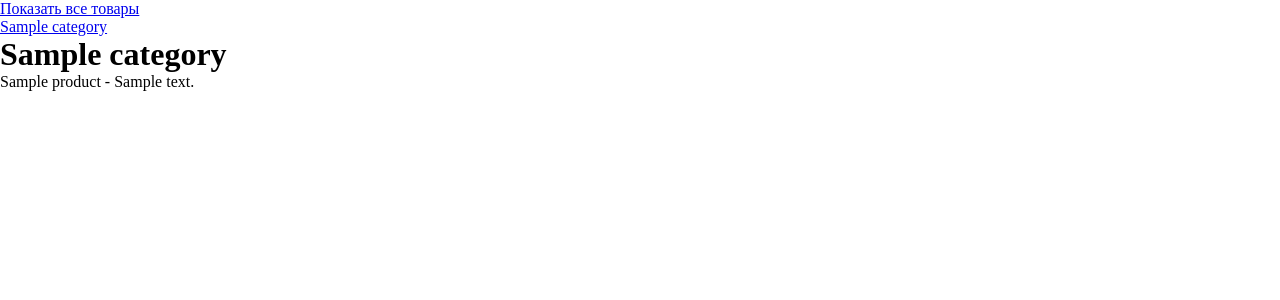
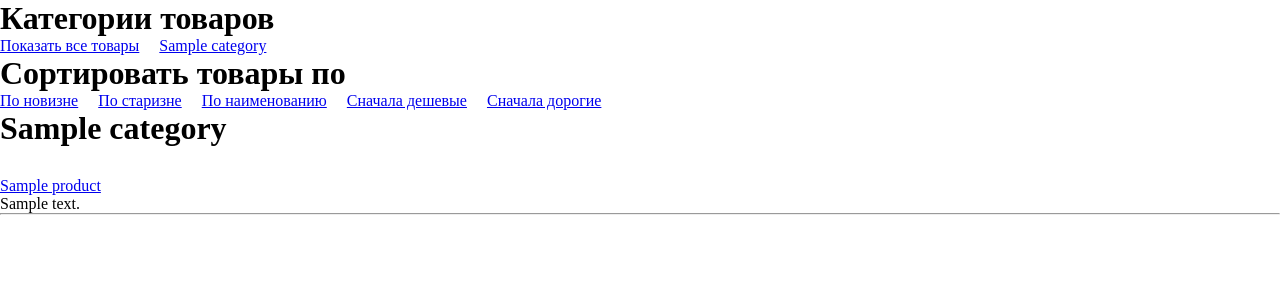
Before and after one commit to PanabeeWQW/django_ex_train, a Django app: page /category/1/ in a window 1280 px wide. Shown: the part 100-400 px from the top of the page. Run offline with Django 5.2, Linux system fonts and the light colour scheme; tables that the repository leaves empty hold one stand-in row (values such as "Sample post").

Commit message:
Добавление функций сортировки и выбора по категориям + стили у ним

```diff
--- a/blog/models.py
+++ b/blog/models.py
@@ -24,7 +24,7 @@ class Product(models.Model):
     image = models.ImageField(verbose_name='Картинка товара', upload_to="products_image")
     name = models.CharField(max_length=100)
     description = models.TextField()
-    production_year = models.DateTimeField()
+    production_year = models.DateField()
     price = models.DecimalField(max_digits=10, decimal_places=2)
     quantity = models.IntegerField()
     category = models.ForeignKey(Category, on_delete=models.CASCADE)
--- /dev/null
+++ b/blog/static/blog/css/catalog.css
@@ -0,0 +1,21 @@
+.product_cat {
+    display: flex;
+    flex-direction: row;
+    text-decoration: none;
+    gap: 20px;
+}
+
+li {
+    list-style: none;
+}
+
+.sort_by {
+    display: flex;
+    flex-direction: row;
+    text-decoration: none;
+    gap: 20px;
+}
+
+.prod_block {
+    margin-top: 30px;
+}
--- a/blog/templates/blog/catalog.html
+++ b/blog/templates/blog/catalog.html
@@ -1,20 +1,37 @@
 {% extends 'blog/base.html' %}
-
+{% load static %}
 {% block title %}
     Каталог
 {% endblock %}
 
+{% block links %}
+      <link rel="stylesheet" href="{% static 'blog/css/catalog.css' %}">
+{% endblock %}
+
 {% block content %}
-    <ul>
+    <h1>Категории товаров</h1>
+    <ul class="product_cat">
         <li><a href="{% url 'catalog' %}">Показать все товары</a></li>
         {% for cat in cats %}
             <li><a href="{% url 'category' cat_id=cat.pk %}">{{ cat.name }}</a></li>
         {% endfor %}
     </ul>
+    <h1>Сортировать товары по</h1>
+    <ul class="sort_by">
+    <li><a href="?sort_by=newest">По новизне</a></li>
+    <li><a href="?sort_by=oldest">По старизне</a></li>
+    <li><a href="?sort_by=name">По наименованию</a></li>
+    <li><a href="?sort_by=price+">Сначала дешевые</a></li>
+    <li><a href="?sort_by=price-">Сначала дорогие</a></li>
+
+</ul>
+
     <h1>{{ category.name }}</h1>
-    <ul>
+    <ul class="prod_block">
         {% for product in products %}
-            <li>{{ product.name }} - {{ product.description }}</li>
+            <li><a href="{{ product.get_absolute_url }}">{{ product.name }}</a></li>
+            <li>{{ product.description }}</li>
+            <hr>
         {% endfor %}
     </ul>
 {% endblock %}
--- a/blog/views.py
+++ b/blog/views.py
@@ -17,19 +17,59 @@ def product(request, product_id):
     product = Product.objects.get(pk=product_id)  # Получаем объект товара по его идентификатору
     return render(request, 'blog/product.html', {'product': product})
 
+
 def catalog(request, cat_id=None):
     cats = Category.objects.all()
+    products = Product.objects.all()
+
+    # Получение параметра сортировки из GET-запроса
+    sort_by = request.GET.get('sort_by')
+
+    # Сортировка товаров в зависимости от параметра сортировки
+    if sort_by == 'newest':
+        products = products.order_by('-production_year')
+    elif sort_by == 'oldest':
+        products = products.order_by('production_year')
+    elif sort_by == 'name':
+        products = products.order_by('name')
+    elif sort_by == 'price-':
+        products = products.order_by('-price')
+    elif sort_by == 'price+':
+        products = products.order_by('price')
+    else:
+        # Если параметр сортировки не указан или некорректен, выводим товары без сортировки
+        pass
+
     if cat_id is not None:
         category = Category.objects.get(pk=cat_id)
-        products = Product.objects.filter(category=category)
+        products = products.filter(category=category)
     else:
         category = None
-        products = Product.objects.all()
+
     return render(request, 'blog/catalog.html', {'category': category, 'products': products, 'cats': cats})
 
+
 def category(request, cat_id):
-    all_products = Product.objects.all()
+    cats = Category.objects.all()
     category = Category.objects.get(pk=cat_id)
     products = Product.objects.filter(category=category)
-    cats = Category.objects.all()
-    return render(request, 'blog/catalog.html', {'all_products': all_products, 'products': products, 'category': category, 'cats': cats})
+
+    # Получение параметра сортировки из GET-запроса
+    sort_by = request.GET.get('sort_by')
+
+    # Сортировка товаров в зависимости от параметра сортировки
+    if sort_by == 'newest':
+        products = products.order_by('-production_year')
+    elif sort_by == 'oldest':
+        products = products.order_by('production_year')
+    elif sort_by == 'name':
+        products = products.order_by('name')
+    elif sort_by == 'price-':
+        products = products.order_by('-price')
+    elif sort_by == 'price+':
+        products = products.order_by('price')
+    else:
+        # Если параметр сортировки не указан или некорректен, выводим товары без сортировки
+        pass
+
+    return render(request, 'blog/catalog.html', {'category': category, 'products': products, 'cats': cats})
```
Also changed, not shown: blog/migrations/0001_initial.py (deleted), db.sqlite3 (deleted).
